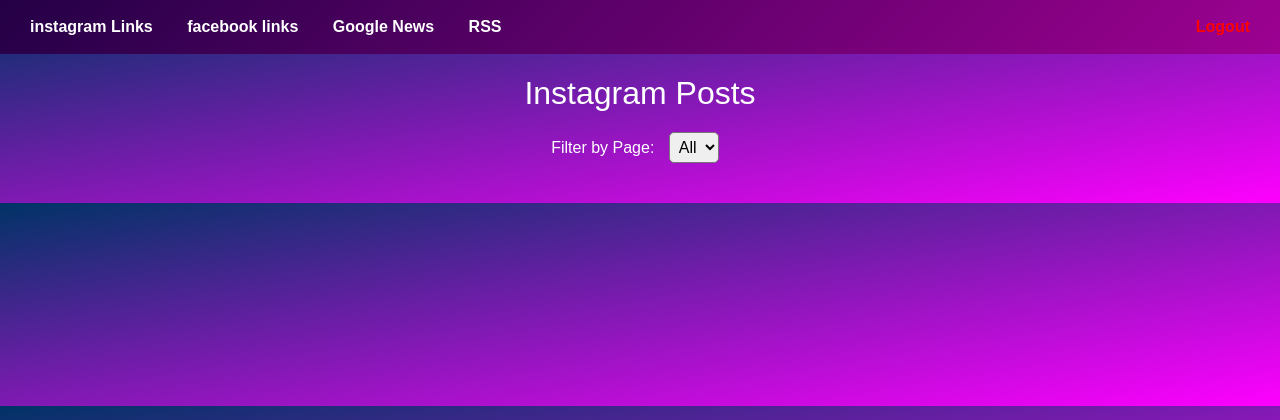
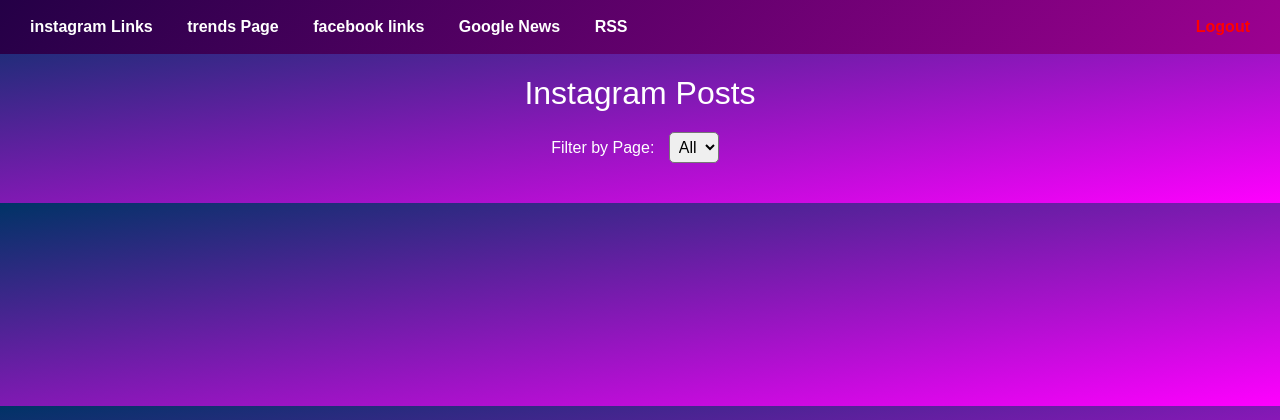
Before and after one commit to NasirMehmood12/instaxrss, a Flask app: page /instagram in a window 1280 px wide. Shown: the top 420 px of the page. Run offline with Flask 3, Linux system fonts and the light colour scheme; the visitor is signed in with stand-in values (Sample User, id 1); data that the repository does not hold is empty; some libraries are stand-ins or nearby versions.

Commit message:
Update index.html

```diff
--- a/templates/index.html
+++ b/templates/index.html
@@ -72,6 +72,7 @@
     <div class="navbar">
         <div>
             <a href="{{ url_for('index') }}">instagram Links</a>
+            <a href="{{ url_for('trends') }}">trends Page</a>
             <a href="{{ url_for('fb') }}">facebook links</a>
             <a href="{{ url_for('rss_page') }}">Google News</a>
             <a href="{{ url_for('rrss_page') }}">RSS</a>
```
